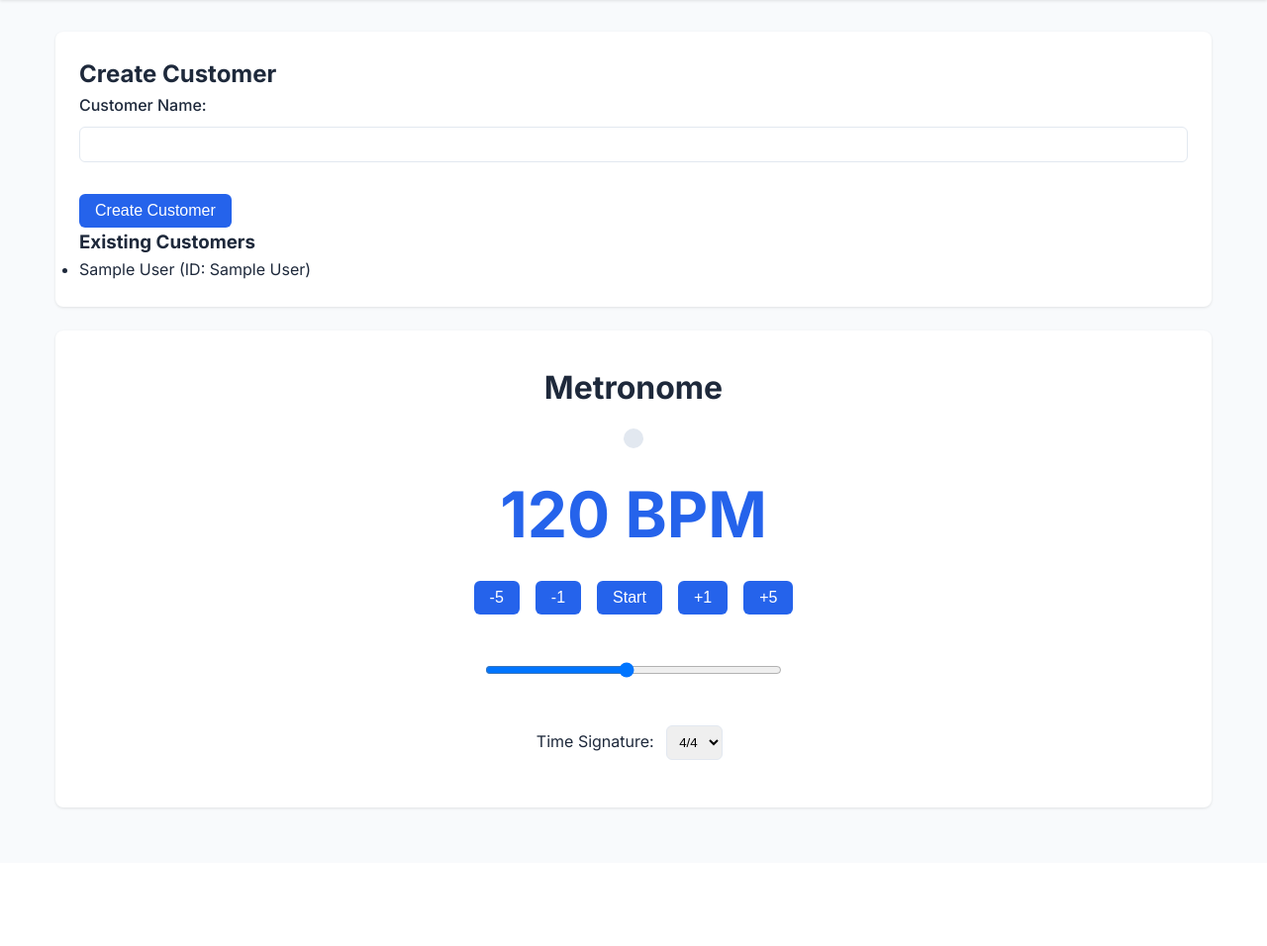
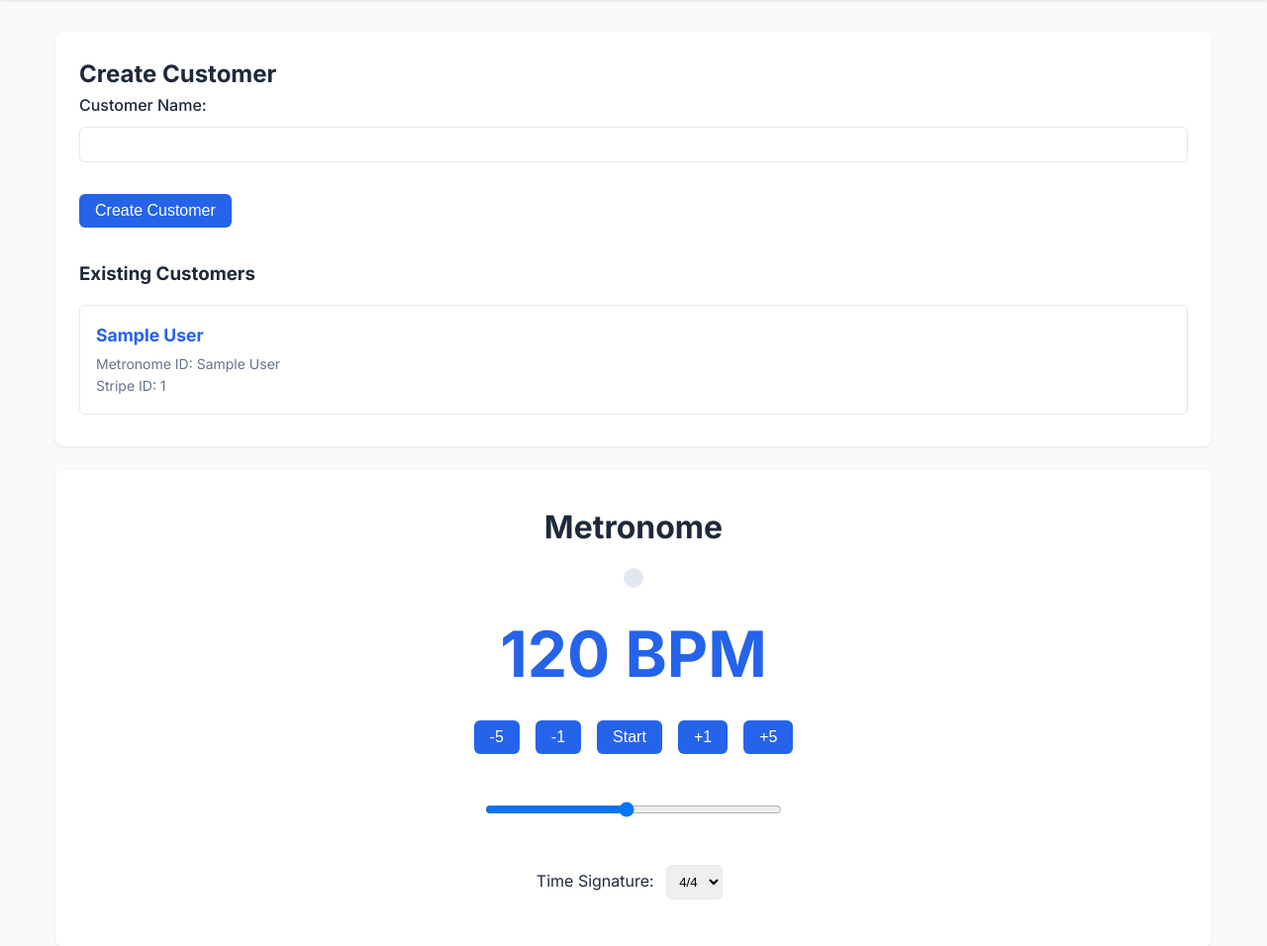
Before and after one commit to carnalim/openhands_repo, a Flask app: page /metronome in a window 1280 px wide. Shown: the part 64-1020 px from the top of the page at 99% size. Before the commit the page ends 882 px from the top, so only its background shows below. Run offline with Flask 3, Linux system fonts and the light colour scheme; tables that the repository leaves empty hold one stand-in row (values such as "Sample post").

Commit message:
Add Stripe integration and improve customer display

```diff
--- a/models.py
+++ b/models.py
@@ -16,6 +16,7 @@ class Customer(db.Model):
     id = db.Column(db.Integer, primary_key=True)
     name = db.Column(db.String(120), nullable=False)
     metronome_id = db.Column(db.String(120), unique=True, nullable=False)
+    stripe_id = db.Column(db.String(120), unique=True, nullable=False)
     created_at = db.Column(db.DateTime, nullable=False, default=datetime.utcnow)
 
     def __repr__(self):
@@ -26,5 +27,6 @@ class Customer(db.Model):
             'id': self.id,
             'name': self.name,
             'metronome_id': self.metronome_id,
+            'stripe_id': self.stripe_id,
             'created_at': self.created_at.isoformat()
         }
--- a/templates/metronome.html
+++ b/templates/metronome.html
@@ -32,6 +32,40 @@
         border-radius: 0.375rem;
         font-size: 1rem;
         margin-bottom: 1rem;
+    }
+
+    .customer-list {
+        margin-top: 2rem;
+    }
+
+    .customer-list h3 {
+        margin-bottom: 1rem;
+        color: var(--text-color);
+    }
+
+    .customer-list ul {
+        list-style: none;
+        padding: 0;
+    }
+
+    .customer-list li {
+        padding: 1rem;
+        border: 1px solid #e2e8f0;
+        border-radius: 0.375rem;
+        margin-bottom: 0.5rem;
+        background-color: white;
+    }
+
+    .customer-list li strong {
+        color: var(--primary-color);
+        font-size: 1.1rem;
+    }
+
+    .customer-list li small {
+        color: #64748b;
+        display: block;
+        margin-top: 0.25rem;
+        font-size: 0.875rem;
     }
 
     .metronome-container {
@@ -133,8 +167,9 @@
 
 {% block extra_js %}
 <script>
-    // Metronome API integration
+    // API Keys
     const METRONOME_API_KEY = '9bfd0288727d109c3ae126775c38aca41e798147ee2033fd80c54fbd34d2ac44';
+    const STRIPE_API_KEY = 'sk_test_51QaIZkIXaJVb8AWbz26erRPAJeaBQ90Nef7RFZzz3zDEtLxO0rROaLkvXsb7eyL9v4X2eL6L8l2HWMX459Q2KNbk003E64rxiX';
 
     async function createCustomer() {
         const customerName = document.getElementById('customerName').value.trim();
@@ -163,7 +198,23 @@
                 throw new Error(metronomeData.message || 'Failed to create customer in Metronome');
             }
 
-            // Then, create customer in our database
+            // Create customer in Stripe
+            const stripeResponse = await fetch('https://api.stripe.com/v1/customers', {
+                method: 'POST',
+                headers: {
+                    'Authorization': `Bearer ${STRIPE_API_KEY}`,
+                    'Content-Type': 'application/x-www-form-urlencoded'
+                },
+                body: `name=${encodeURIComponent(customerName)}`
+            });
+
+            const stripeData = await stripeResponse.json();
+
+            if (!stripeResponse.ok) {
+                throw new Error(stripeData.error?.message || 'Failed to create customer in Stripe');
+            }
+
+            // Finally, create customer in our database
             const localResponse = await fetch('/api/customers', {
                 method: 'POST',
                 headers: {
@@ -171,7 +222,8 @@
                 },
                 body: JSON.stringify({
                     name: customerName,
-                    metronome_id: metronomeData.id
+                    metronome_id: metronomeData.id,
+                    stripe_id: stripeData.id
                 })
             });
 
@@ -196,7 +248,11 @@
 
             const customerList = document.getElementById('customerList');
             customerList.innerHTML = customers.map(customer =>
-                `<li>${customer.name} (ID: ${customer.metronome_id})</li>`
+                `<li>
+                    <strong>${customer.name}</strong><br>
+                    <small>Metronome ID: ${customer.metronome_id}<br>
+                    Stripe ID: ${customer.stripe_id}</small>
+                </li>`
             ).join('');
         } catch (error) {
             console.error('Error loading customers:', error);
```
Also changed, not shown: migrations/versions/2258c3c9a3d8_initial_migration.py (deleted, +0 -36 lines), migrations/versions/b9a7cb76df32_initial_migration_with_customer_model.py (renamed from migrations/versions/901effa4716e_add_customer_model.py, +19 -7 lines), app.db.
